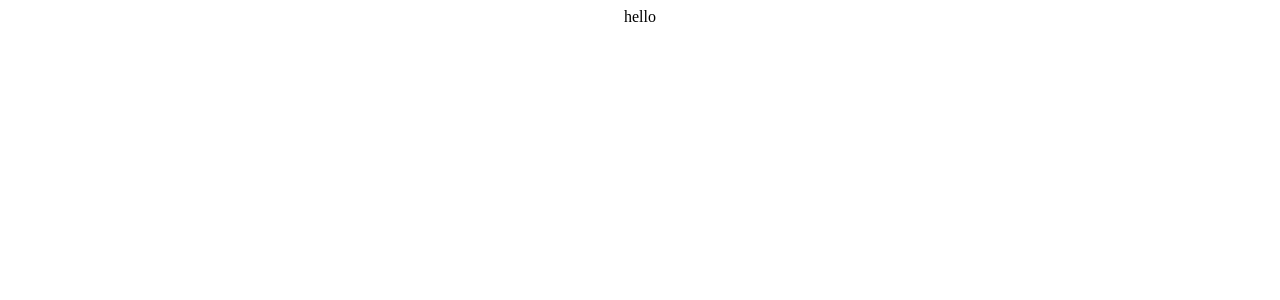
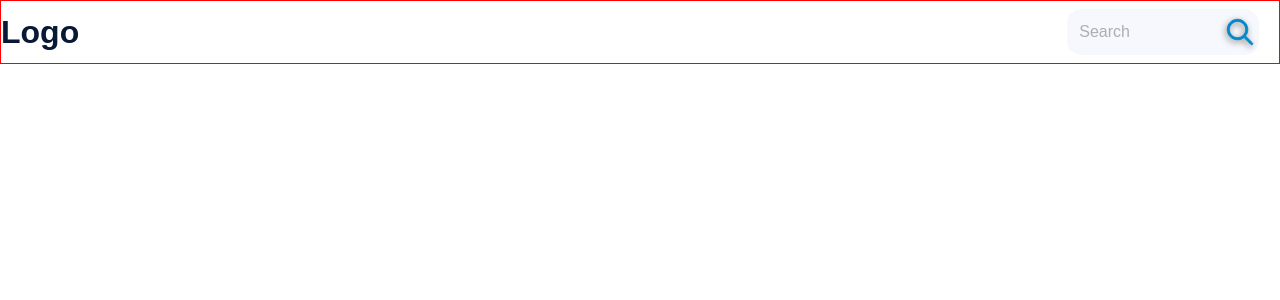
Before and after one commit to abdallahibraheemsalameh/frontEndReact, a React (Create React App) app in the folder front-end/: page / in a window 1280 px wide. Shown: the top 300 px of the page. Built offline with nearby package versions, Linux system fonts and the light colour scheme.

Commit message:
Starting with header

```diff
--- a/front-end/src/App.css
+++ b/front-end/src/App.css
@@ -1,38 +1,5 @@
-.App {
-  text-align: center;
+*{
+  box-sizing: border-box;
+  padding: 0;
+  margin: 0;
 }
-
-.App-logo {
-  height: 40vmin;
-  pointer-events: none;
-}
-
-@media (prefers-reduced-motion: no-preference) {
-  .App-logo {
-    animation: App-logo-spin infinite 20s linear;
-  }
-}
-
-.App-header {
-  background-color: #282c34;
-  min-height: 100vh;
-  display: flex;
-  flex-direction: column;
-  align-items: center;
-  justify-content: center;
-  font-size: calc(10px + 2vmin);
-  color: white;
-}
-
-.App-link {
-  color: #61dafb;
-}
-
-@keyframes App-logo-spin {
-  from {
-    transform: rotate(0deg);
-  }
-  to {
-    transform: rotate(360deg);
-  }
-}
--- a/front-end/src/App.js
+++ b/front-end/src/App.js
@@ -1,9 +1,9 @@
-import './App.css';
-
+import "./App.css";
+import Header from "./components/Header/Header";
 function App() {
   return (
     <div className="App">
-   hello
+      <Header />
     </div>
   );
 }
--- /dev/null
+++ b/front-end/src/components/Header/Header.js
@@ -0,0 +1,35 @@
+import React from "react";
+import headerStyle from "./Header.module.css";
+import { ReactComponent as Icon } from "../../assets/Header/icons8-search.svg";
+export default function Header() {
+  return (
+    <div className={headerStyle.container}>
+      <div className={headerStyle.logo_div}>
+        <span className={headerStyle.logo_div_image}>{"  "}</span>
+        <span className={headerStyle.logo_div_txt}>Logo</span>
+      </div>
+
+      <div className={headerStyle.rightSide}>
+        <div className={headerStyle.SearchInputContainer}>
+          <input
+            placeholder="Search"
+            type="text"
+            className={headerStyle.SearchInput}
+          ></input>
+          <Icon
+            className={headerStyle.SearchInputIcon}
+            style={{
+              fill: "#0087CC",
+              stroke: "#0087CC",
+              cursor: "pointer",
+              strokeWidth: "1.3",
+              filter: "drop-shadow(-1px 2px 3px rgba(0, 0, 0, 0.5))",
+            }}
+            width="34"
+            height="34"
+          />
+        </div>
+      </div>
+    </div>
+  );
+}
--- /dev/null
+++ b/front-end/src/components/Header/Header.module.css
@@ -0,0 +1,51 @@
+.container {
+  display: flex;
+  justify-content: space-between !important;
+  place-items: center;
+  place-content: center;
+  text-align: center;
+  border: 1px solid red;
+  width: 100%;
+  height: 8vh !important;
+  position: relative;
+}
+.logo_div {
+  display: flex;
+}
+.logo_div_txt {
+  text-align: left;
+  font-family: "Noto Sans Nandinagari", sans-serif;
+  font-weight: bolder;
+  font-size: 2rem;
+  color: #081836;
+}
+.SearchInputContainer {
+  width: 15vw;
+  display: flex;
+  text-align: center;
+  place-items: center;
+  place-content: center;
+  height: 5.8vh !important;
+  background: #f6f8fd;
+  border-radius: 15px;
+  margin-right: 20px;
+}
+.SearchInput {
+  height: 80% !important;
+  width: 80%;
+  padding-left: 10px;
+  font-family: "Noto Sans Nandinagari", sans-serif;
+  border: none;
+  background: inherit;
+  font-size: 16px;
+  color: #999999c9;
+}
+.SearchInput:focus {
+  outline: none;
+  border: none;
+}
+.SearchInput::placeholder {
+  font-family: "Noto Sans Nandinagari", sans-serif;
+  font-size: 16px;
+  color: #999999c9;
+}
```
Also changed, not shown: front-end/src/assets/Header/icons8-search.svg (added).
